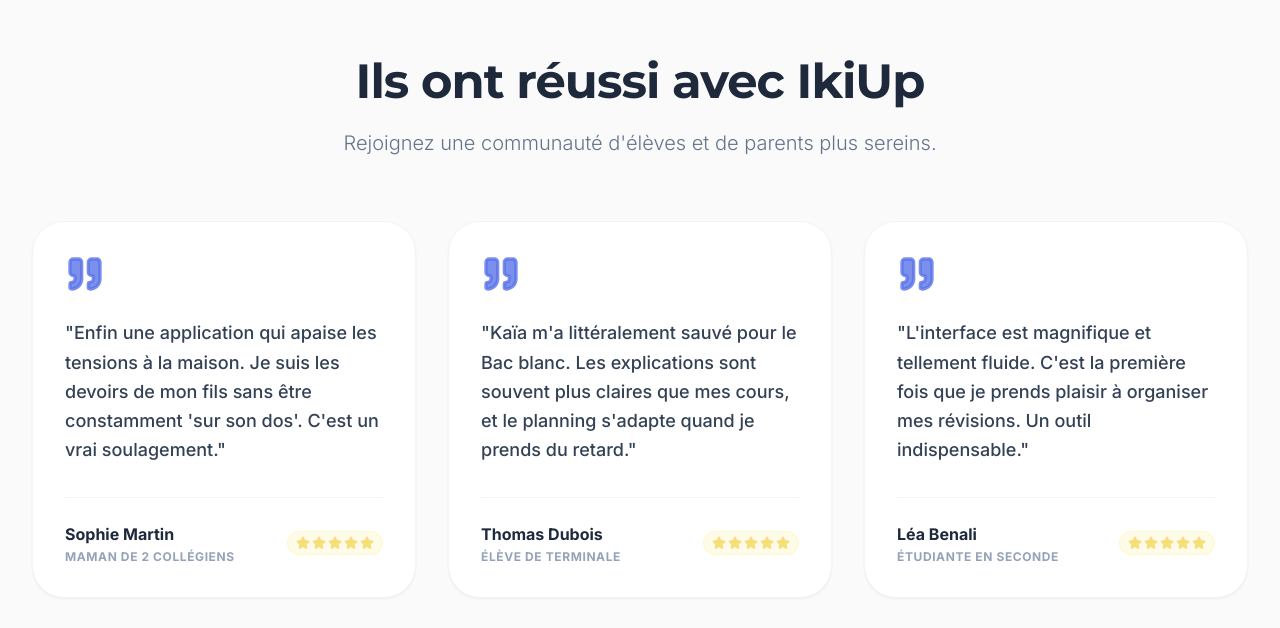
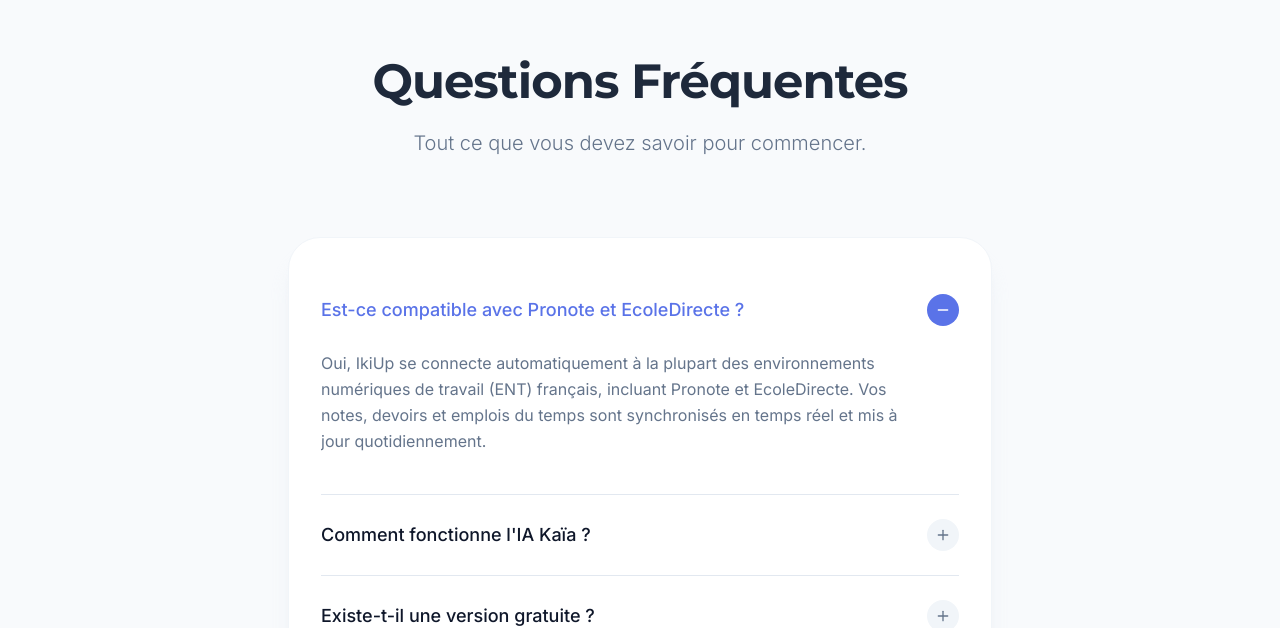
Before and after one commit to Hatimlk/IkiUp-ApplicationEducatif, a React (Vite) app: page / in a window 1280 px wide. Shown: the part 9112-9740 px from the top of the page. Built offline with nearby package versions, Linux system fonts and the light colour scheme.

Commit message:
Remove Testimonials section

```diff
--- a/components/Home.tsx
+++ b/components/Home.tsx
@@ -6,7 +6,7 @@
 import { HowItWorks } from './HowItWorks';
 import { Showcase } from './Showcase';
 import { Pricing } from './Pricing';
-import { Testimonials } from './Testimonials';
+// import { Testimonials } from './Testimonials';
 import { FAQ } from './FAQ';
 import { CTA } from './CTA';
 import { Language } from '../translations';
@@ -25,7 +25,7 @@
       <HowItWorks />
       <Showcase />
       <Pricing />
-      <Testimonials />
+      {/* <Testimonials /> */}
       <FAQ />
       <CTA />
     </>
```
